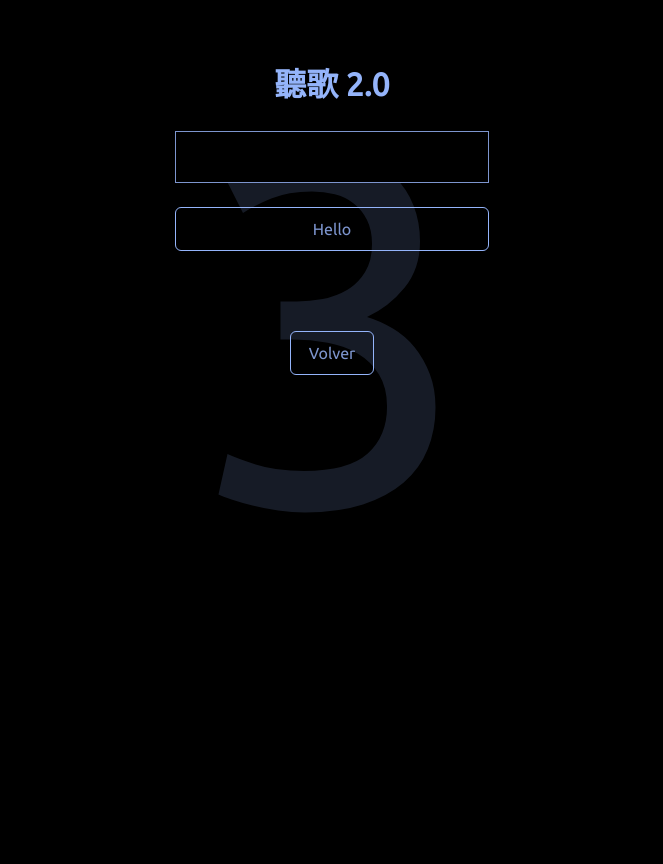
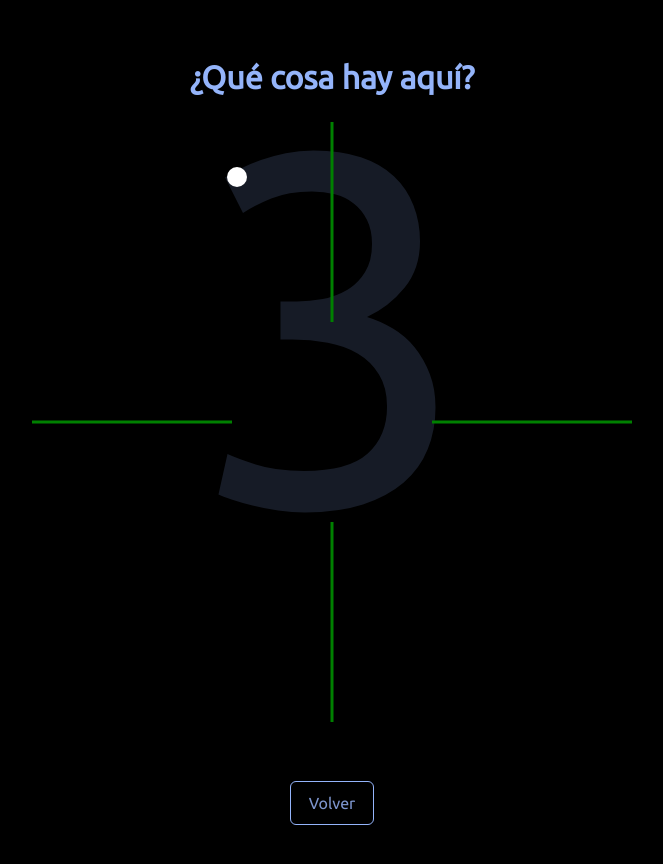
Before and after one commit to HiZollo/khinzeniollo, a Next.js app: page /levels/3 in a window 1280 px wide. Shown: the top 864 px of the page, without its empty margins (308-971 px from the left). Before the commit the page ends 800 px from the top, so only its background shows below. Built offline with nearby package versions, Linux system fonts and the light colour scheme.

Commit message:
feature: level 3

```diff
--- a/app/levels/3/page.tsx
+++ b/app/levels/3/page.tsx
@@ -1,29 +1,138 @@
 'use client'
-import generateIncorrectCode from '@/utils/generateIncorrectCode'
-import Input from '@/components/TextInput'
-import Button from '@/components/button'
-import { useState } from 'react'
+import GeneralCanvas from '@/components/generalCanvas'
+import { useEffect } from 'react';
+
+const SIZE = 600;
+const RADIUS = 10;
+const VELOCITY = 5;
 
 export default function Tres() {
-  const [disabled, setDisabled] = useState(false)
-  const [ans, setAns] = useState('')
 
-  const submit: React.MouseEventHandler = (e) => {
-    if (disabled) return
-    setDisabled(true)
-    fetch('/api/levels/3/check', {
-      method: 'POST',
-      body: JSON.stringify({
-        song1: ans
-      })
-    }).then(res => res.json()).then(data => {
-      alert(data.code)
-    })
+  useEffect(() => {
+  });
+
+  return (
+    <>
+      <h1>¿Qué cosa hay aquí?</h1>
+      <GeneralCanvas
+        animate={animate}
+        onKeyDown={onKeyDown}
+        onKeyUp={onKeyUp}
+        width={SIZE}
+        height={SIZE}
+
+      ></GeneralCanvas>
+    </>
+  )
+}
+
+enum WallMode {
+  Through, Block, Mirror
+}
+
+const ball = { x: SIZE / 4 + RADIUS, y: RADIUS, vx: VELOCITY, vy: VELOCITY, r: RADIUS };
+const walls: Record<"up" | "down" | "left" | "right", { from: [number, number], to: [number, number], mode: WallMode }> = {
+  up: { from: [SIZE / 2, 0], to: [SIZE / 2, SIZE / 3], mode: WallMode.Through },
+  left: { from: [0, SIZE / 2], to: [SIZE / 3, SIZE / 2], mode: WallMode.Through },
+  right: { from: [SIZE, SIZE / 2], to: [SIZE * 2 / 3, SIZE / 2], mode: WallMode.Through },
+  down: { from: [SIZE / 2, SIZE], to: [SIZE / 2, SIZE * 2 / 3], mode: WallMode.Through },
+} as const;
+let shifting = false;
+
+function onKeyDown(key: string) {
+  console.log(key)
+  switch (key) {
+    case 'w': case 'W':
+      walls.up.mode = shifting ? WallMode.Mirror : WallMode.Block;
+      break;
+    case 'a': case 'A':
+      walls.left.mode = shifting ? WallMode.Mirror : WallMode.Block;
+      break;
+    case 's': case 'S':
+      walls.down.mode = shifting ? WallMode.Mirror : WallMode.Block;
+      break;
+    case 'd': case 'D':
+      walls.right.mode = shifting ? WallMode.Mirror : WallMode.Block;
+      break;
+    case 'Shift':
+      shifting = true;
+      if (walls.up.mode === WallMode.Block) walls.up.mode = WallMode.Mirror;
+      if (walls.left.mode === WallMode.Block) walls.left.mode = WallMode.Mirror;
+      if (walls.down.mode === WallMode.Block) walls.down.mode = WallMode.Mirror;
+      if (walls.right.mode === WallMode.Block) walls.right.mode = WallMode.Mirror;
+      break;
+  }
+}
+
+function onKeyUp(key: string) {
+  console.log("")
+  switch (key) {
+    case 'w': case "W":
+      walls.up.mode = WallMode.Through;
+      break;
+    case 'a': case "A":
+      walls.left.mode = WallMode.Through;
+      break;
+    case 's': case "S":
+      walls.down.mode = WallMode.Through;
+      break;
+    case 'd': case "D":
+      walls.right.mode = WallMode.Through;
+      break;
+    case 'Shift':
+      shifting = false;
+      if (walls.up.mode === WallMode.Mirror) walls.up.mode = WallMode.Block;
+      if (walls.left.mode === WallMode.Mirror) walls.left.mode = WallMode.Block;
+      if (walls.down.mode === WallMode.Mirror) walls.down.mode = WallMode.Block;
+      if (walls.right.mode === WallMode.Mirror) walls.right.mode = WallMode.Block;
+      break;
+  }
+}
+
+function animate(ctx: CanvasRenderingContext2D) {
+  ctx.clearRect(0, 0, SIZE, SIZE)
+
+  ctx.lineWidth = 3;
+  for (const wall of Object.values(walls)) {
+    ctx.strokeStyle =
+      wall.mode === WallMode.Through ? "green" :
+      wall.mode === WallMode.Block ? "red" : "purple"
+    ctx.beginPath();
+    ctx.moveTo(...wall.from);
+    ctx.lineTo(...wall.to);
+    ctx.stroke();
   }
 
-  return <>
-    <h1>聽歌 2.0</h1>
-    <Input value={ans} onChange={(e: React.ChangeEvent<HTMLInputElement>) => setAns(e.currentTarget.value)} />
-    <Button onClick={submit} disabled={disabled}>Hello</Button>
-  </>
+  ctx.fillStyle = "white"
+  ctx.beginPath()
+  ctx.arc(ball.x, ball.y, RADIUS, 0, 2 * Math.PI, false)
+  ctx.fill()
+
+  ball.x += ball.vx;
+  ball.y += ball.vy;
+
+  if (ball.x < RADIUS || SIZE - RADIUS < ball.x) {
+    ball.vx = -ball.vx;
+  }
+  if (ball.y < RADIUS || SIZE - RADIUS < ball.y) {
+    ball.vy = -ball.vy;
+  }
+
+  if (ball.x === SIZE / 2) {
+    if (walls.up.mode === WallMode.Block && ball.y < SIZE / 2 || walls.down.mode === WallMode.Block && ball.y > SIZE / 2) {
+      ball.vx = -ball.vx;
+    }
+    if (walls.up.mode === WallMode.Mirror && ball.y < SIZE / 2 || walls.down.mode === WallMode.Mirror && ball.y > SIZE / 2) {
+      ball.vy = -ball.vy;
+    }
+  }
+
+  if (ball.y === SIZE / 2) {
+    if (walls.left.mode === WallMode.Block && ball.x < SIZE / 2 || walls.right.mode === WallMode.Block && ball.x > SIZE / 2) {
+      ball.vy = -ball.vy;
+    }
+    if (walls.left.mode === WallMode.Mirror && ball.x < SIZE / 2 || walls.right.mode === WallMode.Mirror && ball.x > SIZE / 2) {
+      ball.vx = -ball.vx;
+    }
+  }
 }
--- a/components/generalCanvas.tsx
+++ b/components/generalCanvas.tsx
@@ -6,11 +6,13 @@ interface GeneralCanvasProps {
   animate: (ctx: CanvasRenderingContext2D) => void
   onClick?: (x: number, y: number) => void
   onHover?: (x: number, y: number) => void
+  onKeyDown?: (key: string) => void
+  onKeyUp?: (key: string) => void
   width: number
   height: number
 }
 
-export default function GeneralCanvas({ animate, onClick, onHover, width, height }: GeneralCanvasProps) {
+export default function GeneralCanvas({ animate, onClick, onKeyDown, onKeyUp, onHover, width, height }: GeneralCanvasProps) {
   const canvasRef = useRef<HTMLCanvasElement>(null);
   const [canvas, setCanvas] = useState<Canvas | null>(null);
 
@@ -22,11 +24,18 @@ export default function GeneralCanvas({ animate, onClick, onHover, width, height
         animate(cvs.ctx)
       })
 
+      document.addEventListener("keydown", e => {
+        onKeyDown?.(e.key);
+      })
+      document.addEventListener("keyup", e => {
+        onKeyUp?.(e.key);
+      })
+
       return () => {
         cvs.destroy()
       }
     }
-  }, [])
+  }, [animate, onHover])
 
   function handleClick(event: React.MouseEvent<HTMLCanvasElement>) {
     if (canvasRef.current) {
```
